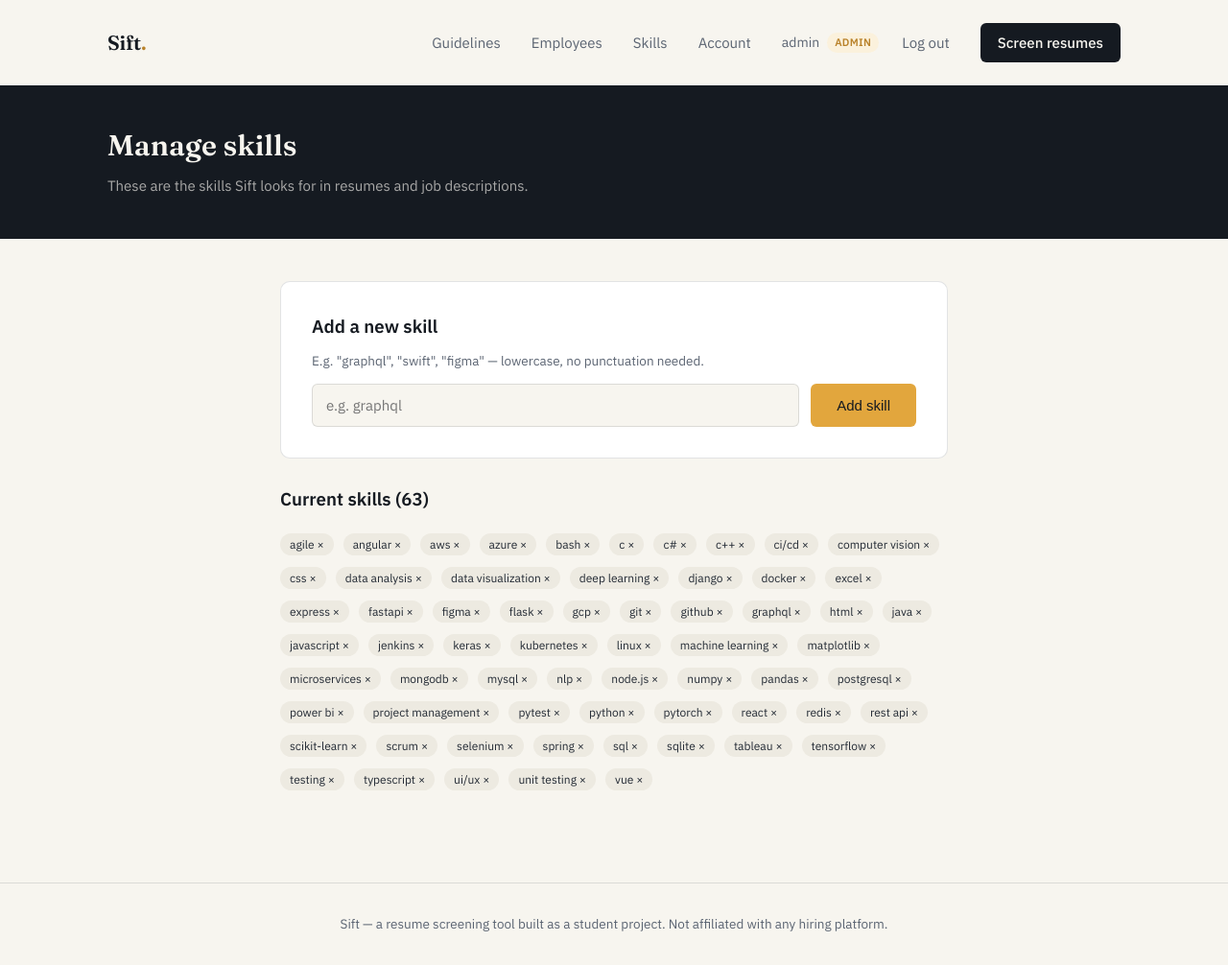
After one commit to zainabali11224035/sift-resume-screener, a Flask app: page /admin/skills in a window 1280 px wide. The commit adds this page. Shown: the whole page at 96% size. Run offline with Flask 3, Linux system fonts and the light colour scheme; a user stored in the database is signed in; data comes from the database, SQL or seed files in the repository.

Commit message:
Add skills management, dashboard stats, password change, delete job

```diff
--- a/app.py
+++ b/app.py
@@ -35,6 +35,7 @@ app.config["MAX_CONTENT_LENGTH"] = 20 * 1024 * 1024  # 20 MB total upload cap
 
 os.makedirs(UPLOAD_FOLDER, exist_ok=True)
 database.init_db()
+database.seed_skills_if_empty(resume_parser.SKILLS_DB)
 ensure_default_admin()
 
 login_manager.init_app(app)
@@ -86,7 +87,8 @@ def logout():
 @login_required
 def home():
     jobs = database.get_jobs_for_user(current_user.id, current_user.role)
-    return render_template("dashboard.html", jobs=jobs)
+    stats = database.get_dashboard_stats(current_user.id, current_user.role)
+    return render_template("dashboard.html", jobs=jobs, stats=stats)
 
 
 @app.route("/screen", methods=["GET", "POST"])
@@ -108,17 +110,18 @@ def screen():
         flash("Please upload at least one resume in PDF, DOCX, or TXT format.", "error")
         return redirect(url_for("screen"))
 
-    jd_parsed = resume_parser.parse_job_description(jd_text)
+    jd_parsed = resume_parser.parse_job_description(jd_text, skills=database.get_all_skill_names())
     job_id = database.add_job(job_title, jd_text, jd_parsed.skills, created_by=current_user.id)
 
     resumes = []
     parse_errors = []
+    skill_set = database.get_all_skill_names()
     for f in valid_files:
         temp_name = f"{uuid.uuid4().hex}_{f.filename}"
         temp_path = os.path.join(app.config["UPLOAD_FOLDER"], temp_name)
         f.save(temp_path)
         try:
-            parsed = resume_parser.parse_resume(temp_path)
+            parsed = resume_parser.parse_resume(temp_path, skills=skill_set)
             resumes.append((temp_name, parsed))
         except Exception as e:
             parse_errors.append(f"{f.filename}: could not be read ({e})")
@@ -199,6 +202,49 @@ def guidelines():
     return render_template("guidelines.html")
 
 
+@app.route("/account/password", methods=["GET", "POST"])
+@login_required
+def change_password():
+    if request.method == "POST":
+        current_password = request.form.get("current_password", "")
+        new_password = request.form.get("new_password", "")
+        confirm_password = request.form.get("confirm_password", "")
+
+        user_row = database.get_user_by_id(current_user.id)
+
+        if not verify_password(user_row["password_hash"], current_password):
+            flash("Your current password is incorrect.", "error")
+        elif len(new_password) < 6:
+            flash("New password must be at least 6 characters.", "error")
+        elif new_password != confirm_password:
+            flash("New password and confirmation don't match.", "error")
+        else:
+            database.update_user_password(current_user.id, hash_password(new_password))
+            flash("Password updated successfully.", "success")
+            return redirect(url_for("home"))
+
+        return redirect(url_for("change_password"))
+
+    return render_template("change_password.html")
+
+
+@app.route("/jobs/<int:job_id>/delete", methods=["POST"])
+@login_required
+def delete_job(job_id):
+    job = database.get_job(job_id)
+    if not job:
+        flash("That job posting could not be found.", "error")
+        return redirect(url_for("home"))
+
+    if not current_user.is_admin and job.get("created_by") != current_user.id:
+        flash("You don't have access to that job posting.", "error")
+        return redirect(url_for("home"))
+
+    database.delete_job(job_id)
+    flash(f"Deleted job posting: {job['title']}.", "success")
+    return redirect(url_for("home"))
+
+
 # ---------------------------------------------------------------------------
 # Admin-only: employee management
 # ---------------------------------------------------------------------------
@@ -253,6 +299,34 @@ def delete_employee(user_id):
     return redirect(url_for("manage_employees"))
 
 
+@app.route("/admin/skills", methods=["GET", "POST"])
+@login_required
+@admin_required
+def manage_skills():
+    if request.method == "POST":
+        new_skill = request.form.get("skill_name", "").strip().lower()
+        if not new_skill:
+            flash("Skill name can't be empty.", "error")
+        elif new_skill in database.get_all_skill_names():
+            flash(f"'{new_skill}' is already in the list.", "error")
+        else:
+            database.add_skill(new_skill)
+            flash(f"Added skill: {new_skill}", "success")
+        return redirect(url_for("manage_skills"))
+
+    skills = database.list_skills()
+    return render_template("skills.html", skills=skills)
+
+
+@app.route("/admin/skills/<int:skill_id>/delete", methods=["POST"])
+@login_required
+@admin_required
+def delete_skill(skill_id):
+    database.delete_skill(skill_id)
+    flash("Skill removed.", "success")
+    return redirect(url_for("manage_skills"))
+
+
 # ---------------------------------------------------------------------------
 # Error handlers
 # ---------------------------------------------------------------------------
--- a/parser.py
+++ b/parser.py
@@ -92,11 +92,21 @@ def extract_phone(text):
     return match.group(0).strip() if match else None
 
 
-def extract_skills(text):
-    """Match known skills against the text. Case-insensitive, whole-phrase."""
+def extract_skills(text, skills=None):
+    """
+    Match known skills against the text. Case-insensitive, whole-phrase.
+
+    `skills` lets the caller pass a custom/updated skill set (e.g. one
+    fetched from the database, which admins can edit). Falls back to the
+    built-in SKILLS_DB when not provided, so this stays independently
+    testable without needing a database.
+    """
+    if skills is None:
+        skills = SKILLS_DB
+
     text_lower = text.lower()
     found = set()
-    for skill in SKILLS_DB:
+    for skill in skills:
         # Word-boundary-ish match so "java" doesn't match inside "javascript"
         pattern = r"(?<![a-zA-Z0-9+#])" + re.escape(skill) + r"(?![a-zA-Z0-9+#])"
         if re.search(pattern, text_lower):
@@ -130,7 +140,7 @@ def extract_name(text):
     return "Unknown Candidate"
 
 
-def parse_resume(file_path):
+def parse_resume(file_path, skills=None):
     """Parse a resume file into a ParsedDocument."""
     text = extract_text_from_file(file_path)
     return ParsedDocument(
@@ -138,15 +148,15 @@ def parse_resume(file_path):
         name=extract_name(text),
         email=extract_email(text),
         phone=extract_phone(text),
-        skills=extract_skills(text),
+        skills=extract_skills(text, skills=skills),
         experience_years=extract_experience_years(text),
     )
 
 
-def parse_job_description(text):
+def parse_job_description(text, skills=None):
     """Parse a pasted job description string into a ParsedDocument."""
     return ParsedDocument(
         raw_text=text,
-        skills=extract_skills(text),
+        skills=extract_skills(text, skills=skills),
         experience_years=extract_experience_years(text),
     )
--- a/static/css/style.css
+++ b/static/css/style.css
@@ -503,6 +503,44 @@ textarea { resize: vertical; min-height: 160px; }
 
 .flash-success { background: #E4F0E8; color: var(--green); border: 1px solid #C3DFCC; }
 
+.stats-row {
+  display: grid;
+  grid-template-columns: repeat(3, 1fr);
+  gap: 16px;
+  margin-bottom: 28px;
+}
+
+.stat-card {
+  background: #fff;
+  border: 1px solid var(--line);
+  border-radius: 10px;
+  padding: 22px 24px;
+}
+
+.stat-number {
+  font-family: var(--font-display);
+  font-size: 30px;
+  font-weight: 600;
+  color: var(--ink);
+  line-height: 1;
+  margin-bottom: 6px;
+}
+
+.stat-label {
+  font-size: 13px;
+  color: var(--slate);
+}
+
+.tag-removable {
+  border: none;
+  cursor: pointer;
+  font-family: var(--font-body);
+  background: var(--paper-dim);
+  color: var(--ink-soft);
+}
+
+.tag-removable:hover { background: #FBE7E1; color: var(--coral); }
+
 .results-toolbar {
   display: flex;
   justify-content: space-between;
@@ -613,6 +651,7 @@ textarea { resize: vertical; min-height: 160px; }
   .flow-step::after { display: none; }
   .candidate-card { grid-template-columns: 1fr; text-align: left; }
   .score-block { text-align: left; }
+  .stats-row { grid-template-columns: 1fr; }
 }
 
 @media (prefers-reduced-motion: reduce) {
--- a/templates/base.html
+++ b/templates/base.html
@@ -16,7 +16,9 @@
       <a href="{{ url_for('guidelines') }}">Guidelines</a>
       {% if current_user.is_admin %}
       <a href="{{ url_for('manage_employees') }}">Employees</a>
+      <a href="{{ url_for('manage_skills') }}">Skills</a>
       {% endif %}
+      <a href="{{ url_for('change_password') }}">Account</a>
       <span class="nav-user">{{ current_user.username }} <span class="role-tag role-{{ current_user.role }}">{{ current_user.role }}</span></span>
       <a href="{{ url_for('logout') }}">Log out</a>
       <a href="{{ url_for('screen') }}" class="nav-cta">Screen resumes</a>
--- /dev/null
+++ b/templates/skills.html
@@ -0,0 +1,48 @@
+{% extends "base.html" %}
+{% block title %}Manage skills — Sift{% endblock %}
+{% block content %}
+
+<div class="workspace-header">
+  <div class="container">
+    <h1>Manage skills</h1>
+    <p>These are the skills Sift looks for in resumes and job descriptions.</p>
+  </div>
+</div>
+
+<div class="workspace-body">
+  <div class="container" style="max-width: 760px;">
+
+    {% with messages = get_flashed_messages(with_categories=true) %}
+      {% if messages %}
+        {% for category, message in messages %}
+          <div class="flash flash-{{ category }}">{{ message }}</div>
+        {% endfor %}
+      {% endif %}
+    {% endwith %}
+
+    <div class="card" style="margin-bottom: 28px;">
+      <h3 style="margin-top: 0;">Add a new skill</h3>
+      <p style="color: var(--slate); font-size: 13.5px; margin-top: -8px;">
+        E.g. "graphql", "swift", "figma" — lowercase, no punctuation needed.
+      </p>
+      <form method="POST" action="{{ url_for('manage_skills') }}" style="display: flex; gap: 12px; align-items: flex-end;">
+        <div class="field" style="flex: 1; margin-bottom: 0;">
+          <input type="text" name="skill_name" placeholder="e.g. graphql" required>
+        </div>
+        <button type="submit" class="btn btn-primary">Add skill</button>
+      </form>
+    </div>
+
+    <h3>Current skills ({{ skills|length }})</h3>
+    <div class="skill-tags" style="gap: 10px;">
+      {% for skill in skills %}
+      <form method="POST" action="{{ url_for('delete_skill', skill_id=skill.id) }}" style="display: inline;" onsubmit="return confirm('Remove {{ skill.name }} from the recognized skills list?');">
+        <button type="submit" class="tag tag-removable">{{ skill.name }} ×</button>
+      </form>
+      {% endfor %}
+    </div>
+
+  </div>
+</div>
+
+{% endblock %}
```
Also changed, not shown: database.py (+90 -0 lines), templates/change_password.html (added, +36 -0 lines), templates/dashboard.html (+24 -4 lines), tests/test_app.py (added, +190 -0 lines), tests/test_database.py (+76 -0 lines).
